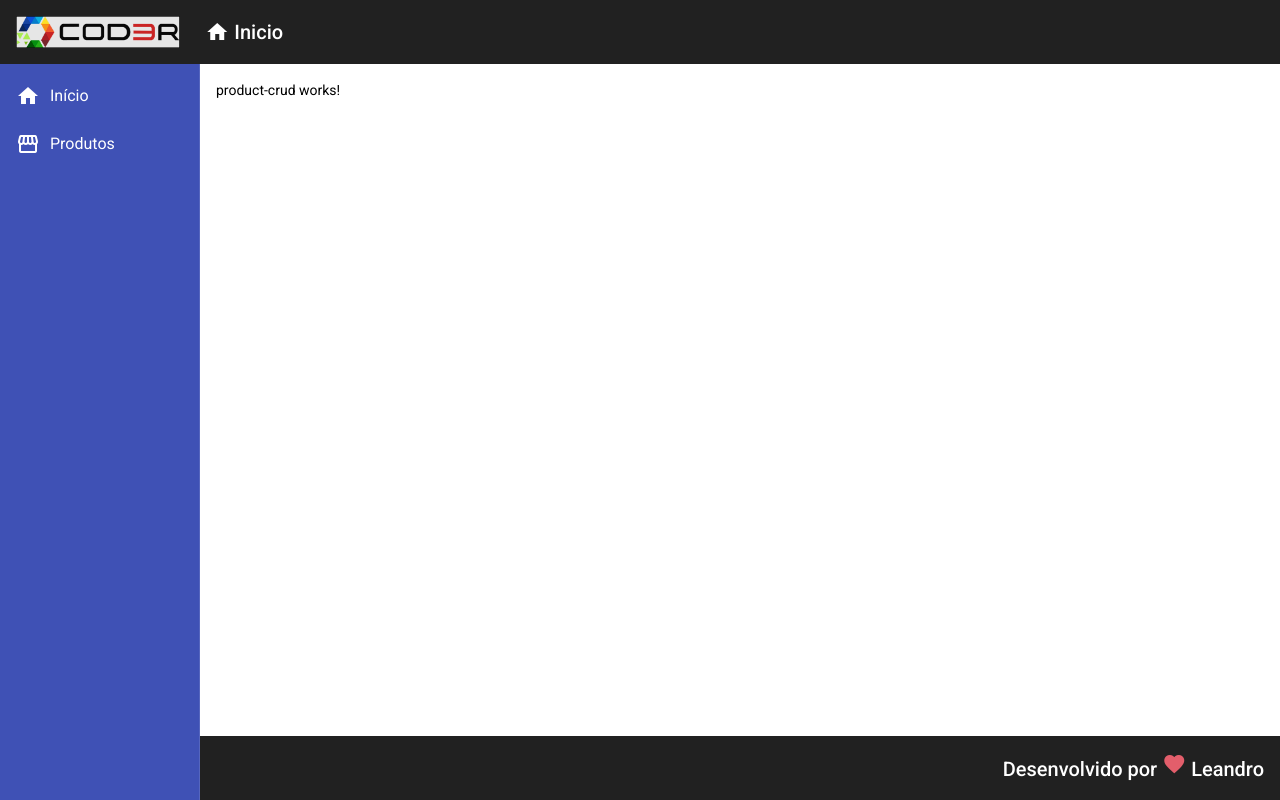
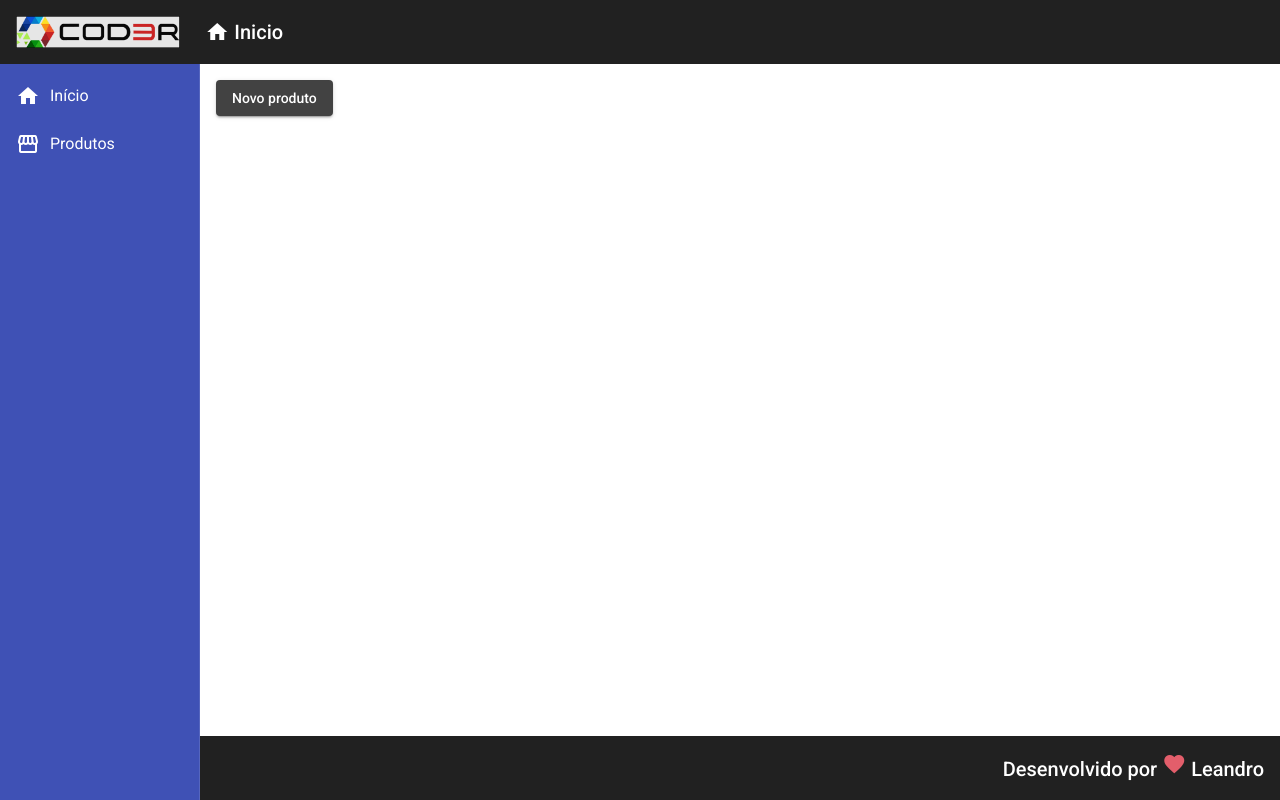
Before and after one commit to leandrolinkolnr/Project-Angular, an Angular app in the folder frontend/: page /products in a window 1280 px wide. Built offline with nearby package versions, Linux system fonts and the light colour scheme.

Commit message:
Navegacao de telas por botao

```diff
--- a/frontend/src/app/app.module.ts
+++ b/frontend/src/app/app.module.ts
@@ -18,6 +18,7 @@
 import { RedDirective } from './directives/red.directive';
 import { ForDirective } from './directives/for.directive';
 import { ProductCreateComponent } from './components/product/product-create/product-create.component';
+import { MatButtonModule } from '@angular/material/button';
 
 @NgModule({
   declarations: [
@@ -38,7 +39,8 @@
     MatToolbarModule,
     MatSidenavModule,
     MatListModule,
-    MatCardModule
+    MatCardModule,
+    MatButtonModule
   ],
   providers: [],
   bootstrap: [AppComponent]
--- a/frontend/src/app/views/home/home.component.html
+++ b/frontend/src/app/views/home/home.component.html
@@ -5,8 +5,4 @@
         <mat-card-subtitle class="subtitle">
              Sistema para exemplificar a construcao de um cadastro em angular
         </mat-card-subtitle>
-
-        <ul>
-            <li *myFor="let n em [1, 2, 3]"> {{ n }}</li>
-         </ul>
 </mat-card>
--- a/frontend/src/app/views/product-crud/product-crud.component.html
+++ b/frontend/src/app/views/product-crud/product-crud.component.html
@@ -1 +1,3 @@
-<p>product-crud works!</p>
+<button mat-raised-button (click)="navigateToProductCreate()">
+    Novo produto
+</button>
--- a/frontend/src/app/views/product-crud/product-crud.component.ts
+++ b/frontend/src/app/views/product-crud/product-crud.component.ts
@@ -1,4 +1,5 @@
 import { Component, OnInit } from '@angular/core';
+import {Router} from '@angular/router'
 
 @Component({
   selector: 'app-product-crud',
@@ -7,9 +8,13 @@
 })
 export class ProductCrudComponent implements OnInit {
 
-  constructor() { }
+  constructor(private router: Router) { }
 
   ngOnInit(): void {
   }
 
+  navigateToProductCreate(): void {
+    this.router.navigate(['/products/create'])
+  }
+
 }
```
